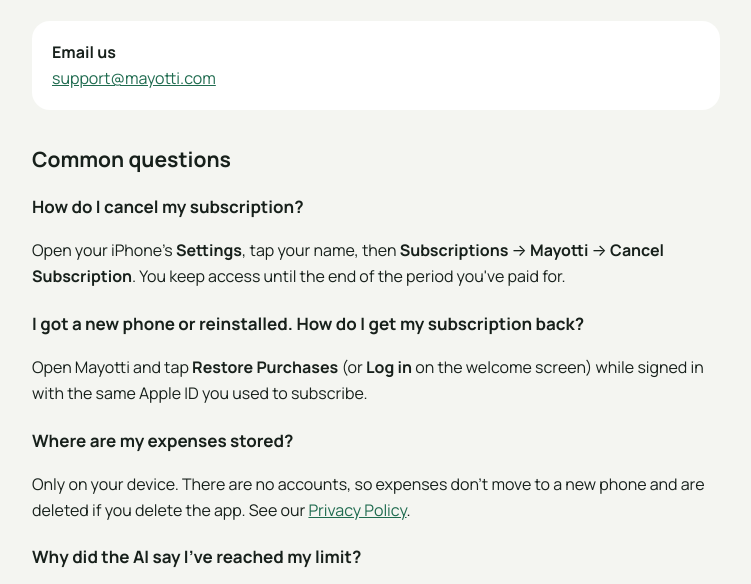
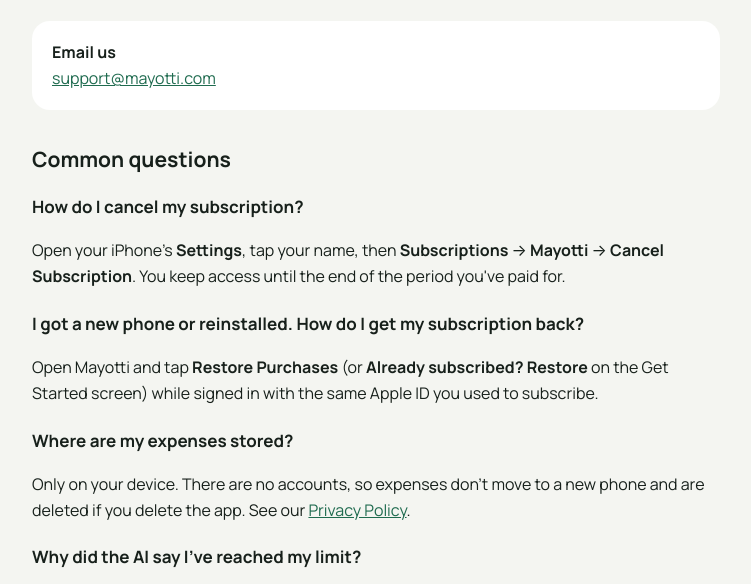
Before and after one commit to saeedghorbanim/mayotti-site, a plain HTML site: page support.html in a window 1280 px wide. Shown: the part 163-747 px from the top of the page, without its empty margins (264-1015 px from the left). Drawn offline with Linux system fonts and the light colour scheme.

Commit message:
Support page: refer to 'Already subscribed? Restore'
Co-Authored-By: Claude Opus 5.5 <noreply@anthropic.com>
Claude-Session: https://claude.ai/code/session_016YSTTH1TtusxXkaxHb64Bv

```diff
--- a/support.html
+++ b/support.html
@@ -28,7 +28,7 @@
 <p>Open your iPhone's <strong>Settings</strong>, tap your name, then <strong>Subscriptions</strong> → <strong>Mayotti</strong> → <strong>Cancel Subscription</strong>. You keep access until the end of the period you've paid for.</p>
 
 <h3>I got a new phone or reinstalled. How do I get my subscription back?</h3>
-<p>Open Mayotti and tap <strong>Restore Purchases</strong> (or <strong>Log in</strong> on the welcome screen) while signed in with the same Apple ID you used to subscribe.</p>
+<p>Open Mayotti and tap <strong>Restore Purchases</strong> (or <strong>Already subscribed? Restore</strong> on the Get Started screen) while signed in with the same Apple ID you used to subscribe.</p>
 
 <h3>Where are my expenses stored?</h3>
 <p>Only on your device. There are no accounts, so expenses don't move to a new phone and are deleted if you delete the app. See our <a href="/privacy">Privacy Policy</a>.</p>
```
